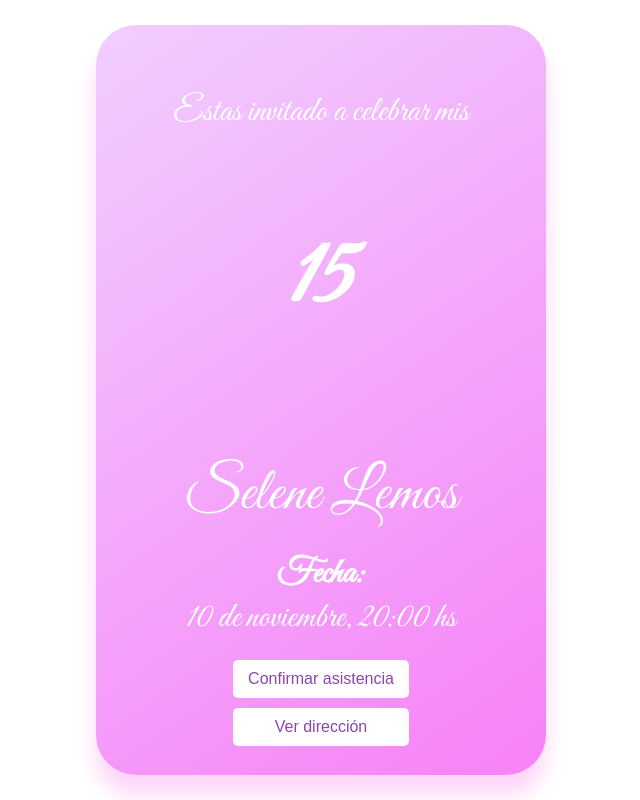
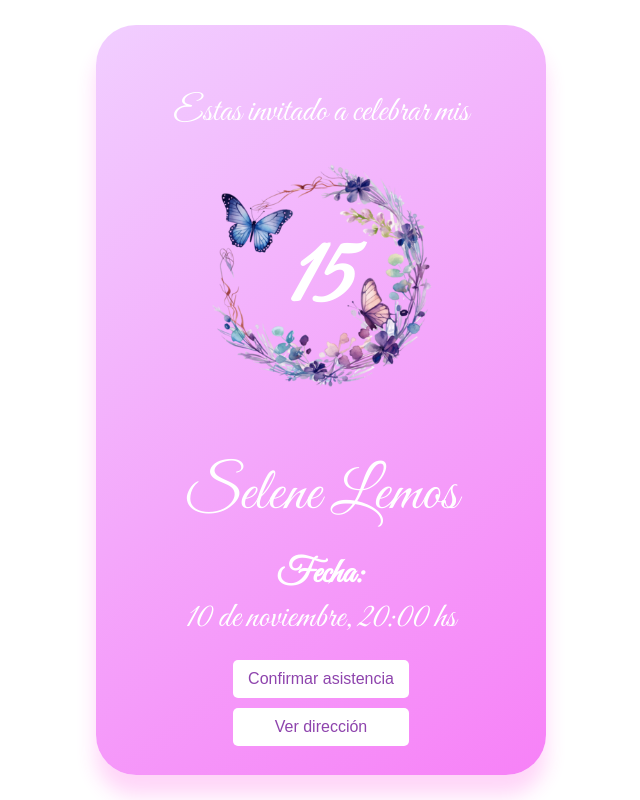
Before and after one commit to Pablogabi07/invitacion_15, a plain HTML site: page index.html in a window 1280 px wide. Shown: the whole page, without its empty margins (319-959 px from the left). Drawn offline with Linux system fonts and the light colour scheme.

Commit message:
Update styles.css

```diff
--- a/styles/styles.css
+++ b/styles/styles.css
@@ -96,7 +96,7 @@ h2 {
     display: inline-block;
     width: 250px; /* Ajusta según el tamaño de la imagen */
     height: 250px;
-    background-image: url('./asset/fondo15.png'); /* Ruta de la imagen */
+    background-image: url('/asset/fondo15.png'); /* Ruta de la imagen */
     background-size: cover;
     background-position: center;
     background-repeat: no-repeat;
```
